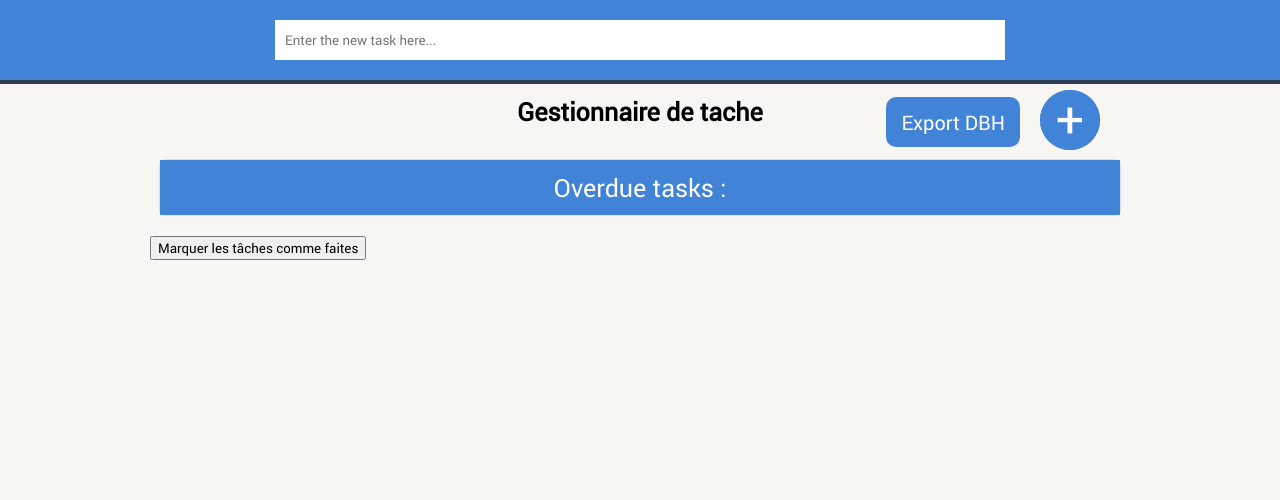
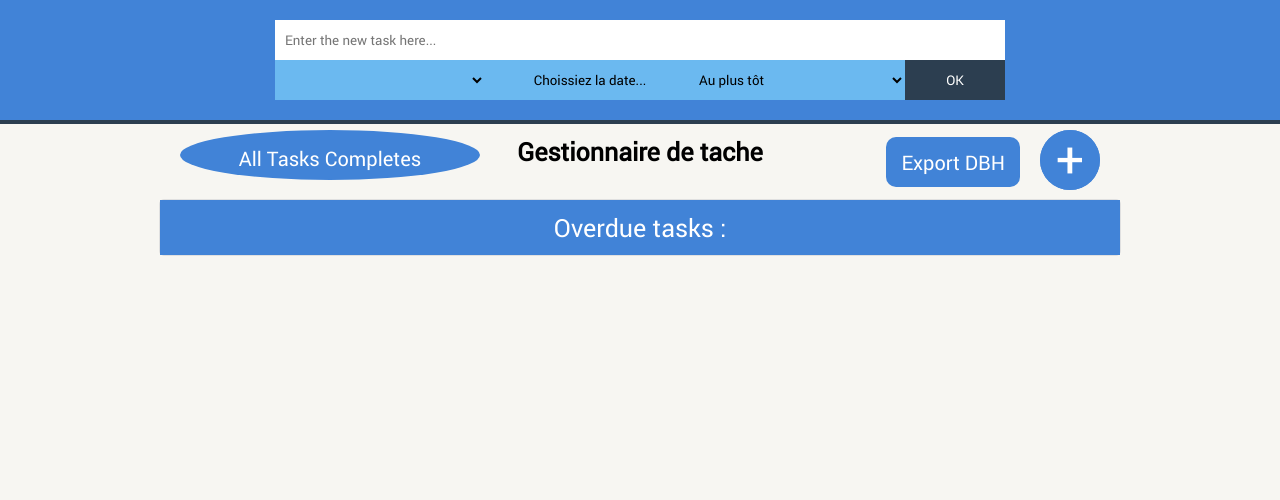
Before and after one commit to hitema-bachdev-2015/palaba, a PHP site: page / in a window 1280 px wide. Shown: the top 500 px of the page. Run offline with PHP 8.4, Linux system fonts and the light colour scheme; data that the repository does not hold is empty.

Commit message:
Ajout pop in marquer toute les taches comme fini

```diff
--- a/css/style.css
+++ b/css/style.css
@@ -144,10 +144,42 @@ div.add-cat .fancybox {
 	line-height: 56px;
 }
 
-#task-complete {
-	width: 200px;
-	height: 30px;
-	border: 1px solid black;
+div.complete-task {
+	width: 300px;
+	height: 50px;
+	border-radius: 50%;
+	background-color: rgb(65, 131, 215);
+	color: #fff;
+	position: absolute;
+	top: 6px;
+	left: 30px;
+}
+div.complete-task .fancybox {
+	display: block;
+	font-size: 20px;
+	text-align: center;
+	color: #fff;
+	line-height: 56px;
+}
+
+#matthieu .fancybox > h2 {
+	display: inline-block;
+	width: 300px;
+	text-align: center;
+	font-size: 20px;
+	font-weight: 700;
+	color: rgb(65, 131, 215);
+	margin: 0 auto 10px;
+}
+
+#matthieu .fancybox > label {
+	display: block;
+	line-height: 25px;
+}
+
+#matthieu .fancybox > label > span {
+	display: block;
+	text-align: center;
 }
 
 /* FANCYBOX */
--- a/includes/add-category.php
+++ b/includes/add-category.php
@@ -1,4 +1,3 @@
-<div class="clear both"></div>
 <div class="add-cat">
     <a class="fancybox add-cat" rel="nofollow" href="#">+</a>
 </div>
--- a/includes/tasks-complete.php
+++ b/includes/tasks-complete.php
@@ -1,3 +1,11 @@
-<form method="POST" action="" class="complete-task">
-	<input type="submit" value="Marquer les tâches comme faites" class="btnTaskComplete">
-</form>
+<div class="clear both"></div>
+<div class="complete-task">
+    <a class="fancybox complete-task" rel="nofollow" href="#"> All Tasks Completes </a>
+</div>
+
+<div id="matthieu" style="display:none;">
+	<form method="POST" action="">
+		<h2 style="color: rgb(65, 131, 215);">Would you want to mark all takes as completes</h2><br>
+		<input type="submit" value="Yes" class="btnTaskComplete">
+	</form>
+</div>
--- a/js/script.js
+++ b/js/script.js
@@ -291,13 +291,41 @@ $(document).ready(function() {
           data: {id :idToUpdate}
         });
     });
+});
 
+
+
+$("a.complete-task").click(function () {
+  $.fancybox(
+    $('#matthieu').html(),
+    {
+      'width'             : 950,
+      'height'            : 1100,
+      'autoScale'         : false,
+      'transitionIn'      : 'none',
+      'transitionOut'     : 'none',
+      'hideOnContentClick': false,
+      'onStart': function () {
+                //On Start callback if needed
+              }
+            }
+            );
   $('.btnTaskComplete').on('click', function(){
    event.preventDefault();
    console.log("Test 1 2 1 2 ");
    $.ajax({
     url: './ajax/completeTask.php',
     type: 'POST',
+    beforeSend: function(){
+          //console.log("Loading");
+          $.fancybox.close();
+          loading();
+        },
+        success : function(data){
+          endLoading();
+        }
+      });
+
  });
 
 });
```
Also changed, not shown: fichier/category.csv (+4 -5 lines), fichier/task.csv (+18 -2 lines). Lines whose indentation alone changed are shown as unchanged.
